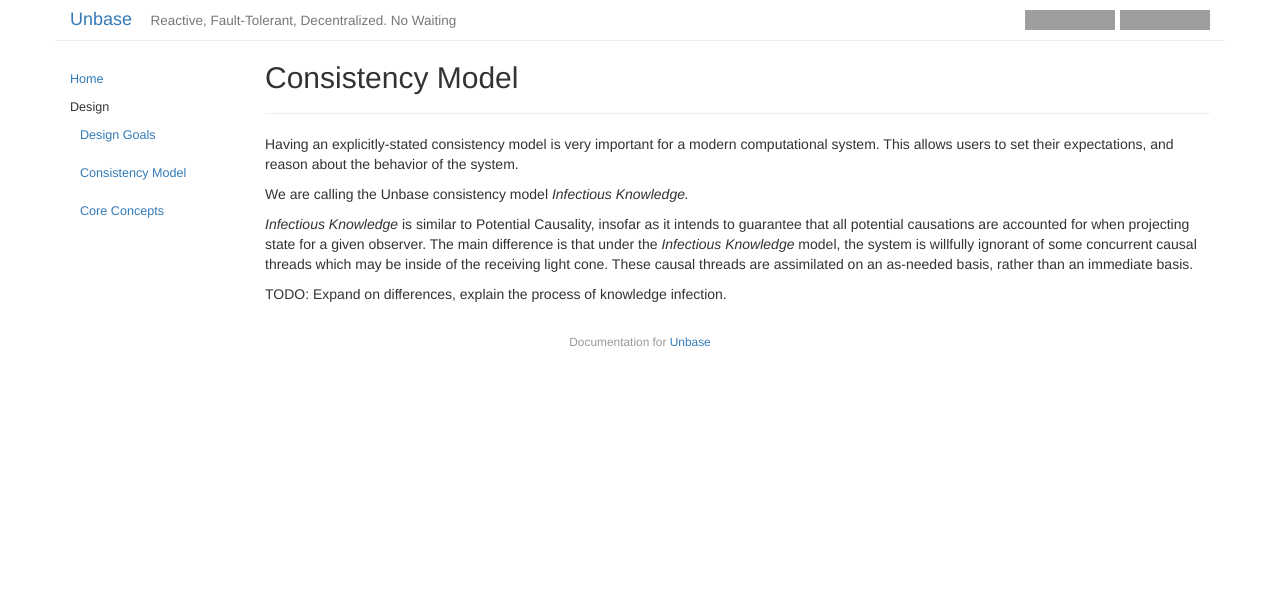
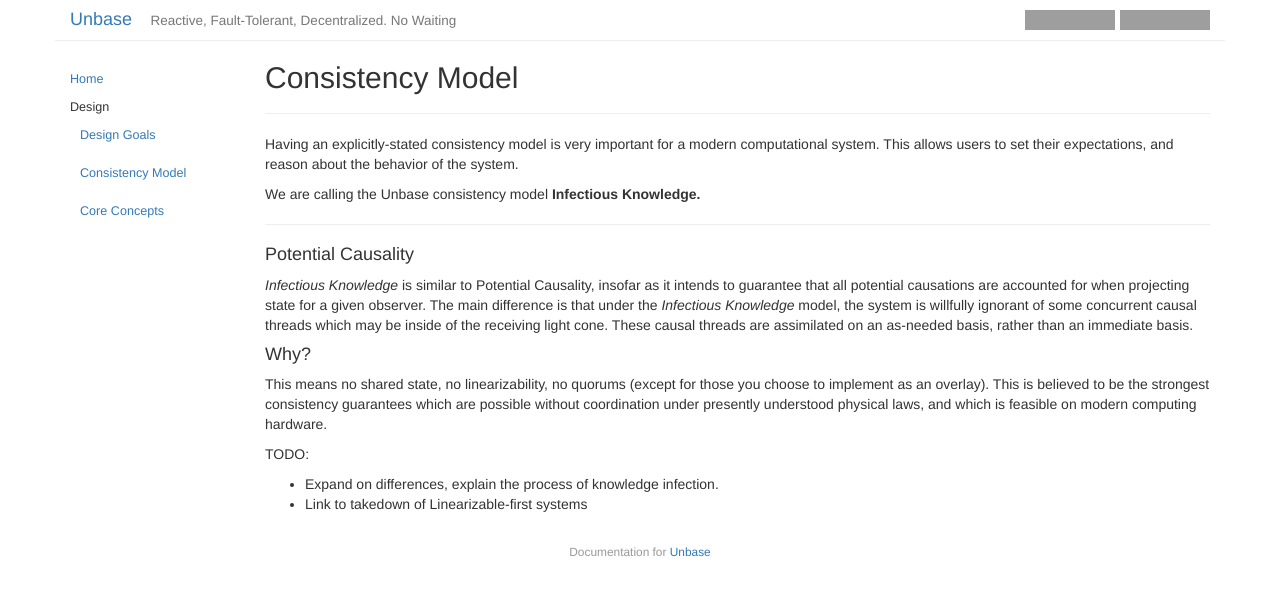
Before and after one commit to mindbeam/unbase, a Jekyll site: the page built from docs/design/consistency-model.md, in a window 1280 px wide. Shown: the top 596 px of the page. Built offline with Jekyll 4.4.1, drawn with Linux system fonts in a browser that asks for light colours; grey boxes are pictures that could not be loaded.

Commit message:
beginnings of consistency model page

```diff
--- a/docs/design/consistency-model.md
+++ b/docs/design/consistency-model.md
@@ -5,12 +5,23 @@
 seq: 2
 ---
 
+
 Having an explicitly-stated consistency model is very important for a modern computational system.
 This allows users to set their expectations, and reason about the behavior of the system.
 
-We are calling the Unbase consistency model _Infectious Knowledge._
-
-_Infectious Knowledge_ is similar to Potential Causality, insofar as it intends to guarantee that all potential causations are accounted for when projecting state for a given observer. The main difference is that under the _Infectious Knowledge_ model, the system is willfully ignorant of some concurrent causal threads which may be inside of the receiving light cone. These causal threads are assimilated on an as-needed basis, rather than an immediate basis.
+We are calling the Unbase consistency model **Infectious Knowledge.**
 
 
-TODO: Expand on differences, explain the process of knowledge infection.
+---
+
+
+#### Potential Causality
+*Infectious Knowledge* is similar to Potential Causality, insofar as it intends to guarantee that all potential causations are accounted for when projecting state for a given observer. The main difference is that under the _Infectious Knowledge_ model, the system is willfully ignorant of some concurrent causal threads which may be inside of the receiving light cone. These causal threads are assimilated on an as-needed basis, rather than an immediate basis.
+
+#### Why?
+This means no shared state, no linearizability, no quorums (except for those you choose to implement as an overlay).
+This is believed to be the strongest consistency guarantees which are possible without coordination under presently understood physical laws, and which is feasible on modern computing hardware.
+
+TODO:
+* Expand on differences, explain the process of knowledge infection.
+* Link to takedown of Linearizable-first systems
```
Also changed, not shown: docs/design/core-concepts.md (+1 -10 lines).
